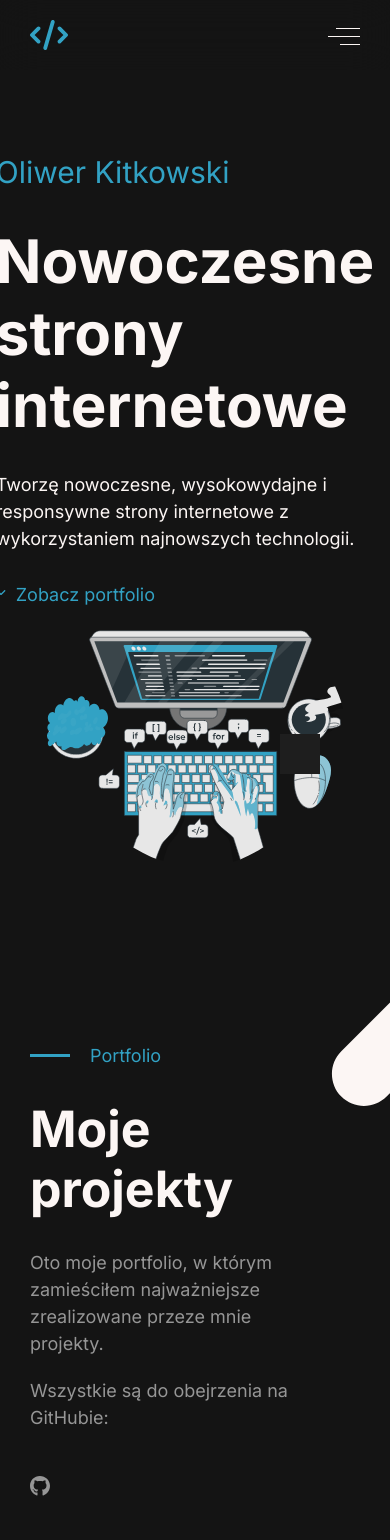
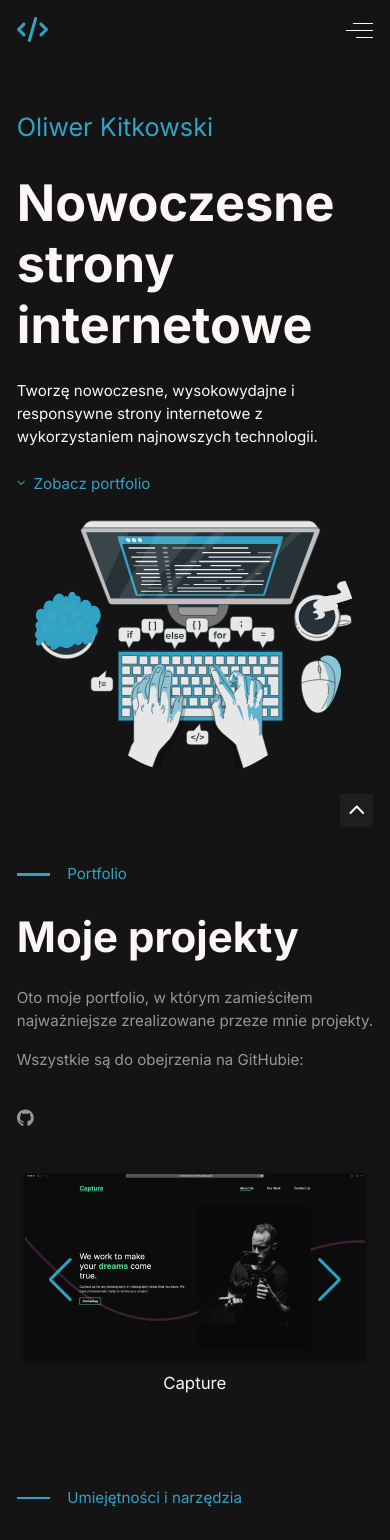
Before and after one commit to kitkovsky/new-portfolio, a React (Create React App) app: page / in a window 390 px wide. Shown: the top 1540 px of the page. Built offline with nearby package versions, Linux system fonts and the light colour scheme.

Commit message:
feat: finished mobile resp?

```diff
--- a/src/components/Contact.tsx
+++ b/src/components/Contact.tsx
@@ -12,7 +12,11 @@ const Section = styled.section`
 
   @media screen and (max-width: 800px) {
     flex-direction: column;
-    margin: 15rem 3rem;
+    margin: 7rem 3rem;
+  }
+
+  @media screen and (max-width: 500px) {
+    margin: 7rem 2rem;
   }
 `;
 
@@ -47,6 +51,10 @@ const GreyP = styled.p`
   color: ${PrimaryColours.textGrey};
   font-size: 1.8rem;
   padding-right: 7rem;
+
+  @media screen and (max-width: 750px) {
+    padding-right: 0rem;
+  }
 `;
 
 const FormWrapper = styled.div`
@@ -99,6 +107,10 @@ const StyledForm = styled.form`
 const ContactLinks = styled.div`
   display: flex;
   margin-bottom: 4rem;
+
+  @media screen and (max-width: 750px) {
+    flex-direction: column;
+  }
 `;
 
 const ContactDiv = styled.div`
--- a/src/components/Hero.tsx
+++ b/src/components/Hero.tsx
@@ -18,6 +18,10 @@ const Section = styled.section`
   @media screen and (max-width: 750px) {
     flex-direction: column;
   }
+
+  @media screen and (max-width: 500px) {
+    margin: 3rem 2rem;
+  }
 `;
 
 const HeroText = styled.div`
@@ -31,6 +35,10 @@ const HeroText = styled.div`
 
   p {
     font-size: 1.8rem;
+  }
+
+  @media screen and (max-width: 750px) {
+    margin-right: 0rem;
   }
 `;
 
--- a/src/components/Nav.tsx
+++ b/src/components/Nav.tsx
@@ -46,6 +46,10 @@ const Header = styled.header`
 
   @media screen and (max-width: 750px) {
     max-height: 7rem;
+  }
+
+  @media screen and (max-width: 500px) {
+    padding: 0rem 2rem;
   }
 `;
 
--- a/src/components/Portfolio.tsx
+++ b/src/components/Portfolio.tsx
@@ -21,7 +21,11 @@ const Section = styled.section`
 
   @media screen and (max-width: 750px) {
     flex-direction: column;
-    margin: 15rem 3rem;
+    margin: 8rem 3rem;
+  }
+
+  @media screen and (max-width: 500px) {
+    margin: 8rem 2rem;
   }
 `;
 
@@ -42,6 +46,10 @@ const PortfolioText = styled.div`
     &:hover {
       color: ${PrimaryColours.white};
     }
+  }
+
+  @media screen and (max-width: 750px) {
+    margin-right: 0rem;
   }
 `;
 
@@ -88,8 +96,25 @@ const SwiperStyled = styled(Swiper)`
   }
 
   @media screen and (max-width: 750px) {
-    min-height: 60vh;
+    min-height: 45vh;
+    margin-top: 3rem;
     width: 100%;
+  }
+
+  @media screen and (max-width: 650px) {
+    min-height: 40vh;
+  }
+
+  @media screen and (max-width: 550px) {
+    min-height: 35vh;
+  }
+
+  @media screen and (max-width: 450px) {
+    min-height: 30vh;
+  }
+
+  @media screen and (max-width: 400px) {
+    min-height: 27vh;
   }
 `;
 
--- a/src/components/Tools.tsx
+++ b/src/components/Tools.tsx
@@ -26,7 +26,11 @@ const Section = styled.section`
 
   @media screen and (max-width: 750px) {
     flex-direction: column;
-    margin: 15rem 3rem;
+    margin: 8rem 3rem;
+  }
+
+  @media screen and (max-width: 500px) {
+    margin: 8rem 2rem;
   }
 `;
 
@@ -40,6 +44,10 @@ const Text = styled.div`
 
   h2 {
     font-weight: bold;
+  }
+
+  @media screen and (max-width: 750px) {
+    margin-right: 0rem;
   }
 `;
 
@@ -87,11 +95,15 @@ const TechDiv = styled.div`
   justify-content: space-between;
   text-align: center;
   flex-direction: column;
-  height: 141px;
+  height: 14.1rem;
 
   p {
     color: ${PrimaryColours.textGrey};
     font-size: 1.4rem;
+  }
+
+  @media screen and (max-width: 750px) {
+    height: 12rem;
   }
 `;
 
--- a/src/components/UpArrow.tsx
+++ b/src/components/UpArrow.tsx
@@ -9,11 +9,23 @@ const Arrow = styled.a`
   bottom: 0rem;
   right: 0rem;
   background: ${PrimaryColours.bgGrey};
-  margin: 7rem;
+  margin: 5rem;
   z-index: 2;
 
   svg {
-    padding: 2rem;
+    padding: 1.5rem;
+    color: ${PrimaryColours.white};
+  }
+
+  @media screen and (max-width: 900px) {
+    margin: 3rem;
+    svg {
+      padding: 1rem;
+    }
+  }
+
+  @media screen and (max-width: 500px) {
+    margin: 2rem;
   }
 `;
 
--- a/src/styles/GlobalStyles.ts
+++ b/src/styles/GlobalStyles.ts
@@ -72,4 +72,10 @@ export const GlobalStyle = createGlobalStyle`
       margin: auto;
     }
   }
+
+  @media screen and (max-width: 750px) {
+    html {
+      font-size: 52.5%;
+    }
+  }
 `;
```
